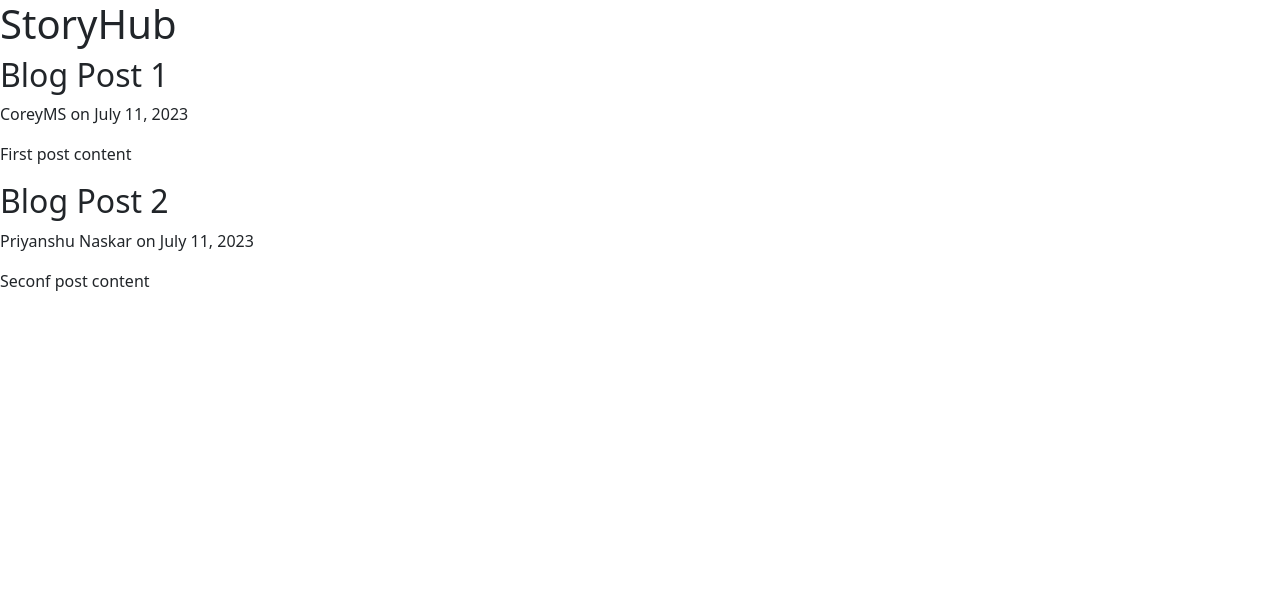
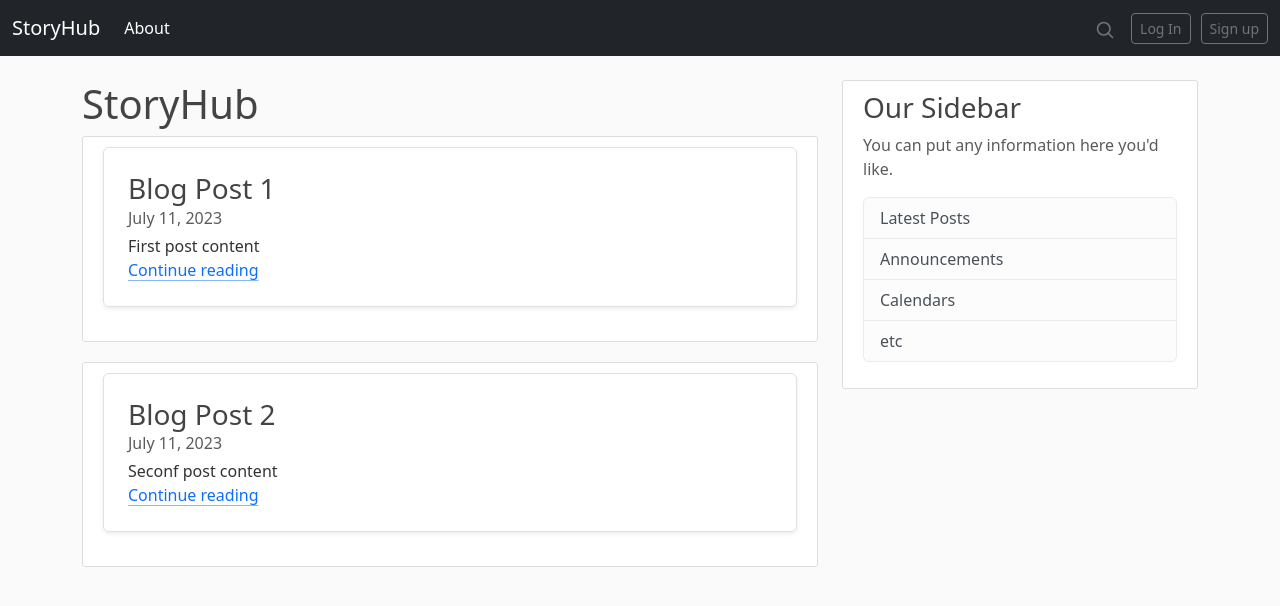
Before and after one commit to pnaskardev/Hello-Django, a Django app: page / in a window 1280 px wide. Shown: the top 606 px of the page. Run offline with Django 4.2, Linux system fonts and the light colour scheme; some libraries are stand-ins or nearby versions.

Commit message:
changed html models

```diff
--- /dev/null
+++ b/blog/static/blog/main.css
@@ -0,0 +1,84 @@
+body {
+    background: #fafafa;
+    color: #333333;
+    margin-top: 5rem;
+  }
+
+  h1, h2, h3, h4, h5, h6 {
+    color: #444444;
+  }
+
+  ul {
+    margin: 0;
+  }
+
+  .bg-steel {
+    background-color: #5f788a;
+  }
+
+  .site-header .navbar-nav .nav-link {
+    color: #cbd5db;
+  }
+
+  .site-header .navbar-nav .nav-link:hover {
+    color: #ffffff;
+  }
+
+  .site-header .navbar-nav .nav-link.active {
+    font-weight: 500;
+  }
+
+  .content-section {
+    background: #ffffff;
+    padding: 10px 20px;
+    border: 1px solid #dddddd;
+    border-radius: 3px;
+    margin-bottom: 20px;
+  }
+
+  .article-title {
+    color: #444444;
+  }
+
+  a.article-title:hover {
+    color: #428bca;
+    text-decoration: none;
+  }
+
+  .article-content {
+    white-space: pre-line;
+  }
+
+  .article-img {
+    height: 65px;
+    width: 65px;
+    margin-right: 16px;
+  }
+
+  .article-metadata {
+    padding-bottom: 1px;
+    margin-bottom: 4px;
+    border-bottom: 1px solid #e3e3e3
+  }
+
+  .article-metadata a:hover {
+    color: #333;
+    text-decoration: none;
+  }
+
+  .article-svg {
+    width: 25px;
+    height: 25px;
+    vertical-align: middle;
+  }
+
+  .account-img {
+    height: 125px;
+    width: 125px;
+    margin-right: 20px;
+    margin-bottom: 16px;
+  }
+
+  .account-heading {
+    font-size: 2.5rem;
+  }
--- a/blog/templates/blog/base.html
+++ b/blog/templates/blog/base.html
@@ -1,3 +1,4 @@
+{% load static %}
 <!DOCTYPE html>
 <html lang="en">
 <head>
@@ -5,6 +6,10 @@
     <meta name="viewport" content="width=device-width, initial-scale=1.0">
     <!-- Bootstrap CSS -->
     <link href="https://cdn.jsdelivr.net/npm/bootstrap@5.3.0/dist/css/bootstrap.min.css" rel="stylesheet" integrity="sha384-9ndCyUaIbzAi2FUVXJi0CjmCapSmO7SnpJef0486qhLnuZ2cdeRhO02iuK6FUUVM" crossorigin="anonymous">
+
+    <!-- css file -->
+    <link rel="stylesheet" type="text/css" href="{% static 'blog/main.css' %}">
+
     {% if title %}
         <title>StoryHub- {{ title }}</title>
     {% else %}
@@ -12,7 +17,62 @@
     {% endif %}
 </head>
 <body>
-    {% block content %}{% endblock %}
+    <header>
+        <nav class="navbar navbar-expand-md navbar-dark fixed-top bg-dark">
+            <div class="container-fluid">
+                <a class="navbar-brand" href="{% url 'blog-home' %}">StoryHub</a>
+                <button class="navbar-toggler" type="button" data-bs-toggle="collapse" data-bs-target="#navbarCollapse" aria-controls="navbarCollapse" aria-expanded="false" aria-label="Toggle navigation">
+                <span class="navbar-toggler-icon"></span>
+                </button>
+                <div class="collapse navbar-collapse" id="navbarCollapse">
+                <ul class="navbar-nav me-auto mb-2 mb-md-0">
+                    <li class="nav-item">
+                    <a class="nav-link active" aria-current="page" href="{% url 'blog-about' %}">About</a>
+                    </li>
+                    <!-- <li class="nav-item">
+                    <a class="nav-link" href="#">Link</a>
+                    </li>
+                    <li class="nav-item">
+                    <a class="nav-link disabled">Disabled</a>
+                    </li>
+                </ul>
+                <form class="d-flex" role="search">
+                    <input class="form-control me-2" type="search" placeholder="Search" aria-label="Search">
+                    <button class="btn btn-outline-success" type="submit">Search</button>
+                </form> -->
+
+                </div>
+                <div class="col-4 d-flex justify-content-end align-items-center">
+                  <a class="link-secondary" href="#" aria-label="Search">
+                      <svg xmlns="http://www.w3.org/2000/svg" width="20" height="20" fill="none" stroke="currentColor" stroke-linecap="round" stroke-linejoin="round" stroke-width="2" class="mx-3" role="img" viewBox="0 0 24 24"><title>Search</title><circle cx="10.5" cy="10.5" r="7.5"></circle><path d="M21 21l-5.2-5.2"></path></svg>
+                  </a>
+                  <a class="btn btn-sm btn-outline-secondary" href="#">Log In</a>
+                  <span style="margin-left: 5px; margin-right: 5px;"></span>
+                  <a class="btn btn-sm btn-outline-secondary" href="#">Sign up</a>
+            </div>
+            </div>
+        </nav>
+    </header>
+    <main role="main" class="container">
+        <div class="row">
+          <div class="col-md-8">
+            {% block content %}{% endblock %}
+          </div>
+          <div class="col-md-4">
+            <div class="content-section">
+              <h3>Our Sidebar</h3>
+              <p class='text-muted'>You can put any information here you'd like.
+                <ul class="list-group">
+                  <li class="list-group-item list-group-item-light">Latest Posts</li>
+                  <li class="list-group-item list-group-item-light">Announcements</li>
+                  <li class="list-group-item list-group-item-light">Calendars</li>
+                  <li class="list-group-item list-group-item-light">etc</li>
+                </ul>
+              </p>
+            </div>
+          </div>
+        </div>
+      </main>
     <script src="https://unpkg.com/htmx.org@1.9.2"></script>
     <script src="https://cdn.jsdelivr.net/npm/bootstrap@5.3.0/dist/js/bootstrap.bundle.min.js" integrity="sha384-geWF76RCwLtnZ8qwWowPQNguL3RmwHVBC9FhGdlKrxdiJJigb/j/68SIy3Te4Bkz" crossorigin="anonymous"></script>
 </body>
--- a/blog/templates/blog/home.html
+++ b/blog/templates/blog/home.html
@@ -2,8 +2,22 @@
 {% block content %}
     <h1>StoryHub</h1>
     {% for posts in posts %}
-        <h2>{{ posts.title }}</h2>
+        <!-- <h2>{{ posts.title }}</h2>
         <p>{{ posts.author }} on {{ posts.date_posted }}</p>
-        <p>{{ posts.content }}</p>
+        <p>{{ posts.content }}</p> -->
+        <article class="media content-section col-md-12">
+            <div class="row g-0 border rounded overflow-hidden flex-md-row mb-4 shadow-sm h-md-250 position-relative" >
+              <div class="col p-4 d-flex flex-column position-static">
+                <!-- <strong class="d-inline-block mb-2 text-primary-emphasis">World</strong> -->
+                <h3 class="mb-0">{{ posts.title }}</h3>
+                <div class="mb-1 text-body-secondary">{{ posts.date_posted }}</div>
+                <p class="card-text mb-auto">{{ posts.content }}</p>
+                <a href="#" class="icon-link gap-1 icon-link-hover stretched-link">
+                  Continue reading
+                  <svg class="bi"><use xlink:href="#chevron-right"></use></svg>
+                </a>
+              </div>
+            </div>
+        </article>
     {% endfor %}
 {% endblock content %}
--- a/blog/urls.py
+++ b/blog/urls.py
@@ -2,6 +2,6 @@ from django.urls import path
 from . import views
 
 urlpatterns=[
-    path('',views.home,name='home'),
-    path('about/',views.about,name='home'),
+    path('',views.home,name='blog-home'),
+    path('about/',views.about,name='blog-about'),
 ]
```
Also changed, not shown: db.sqlite3.
